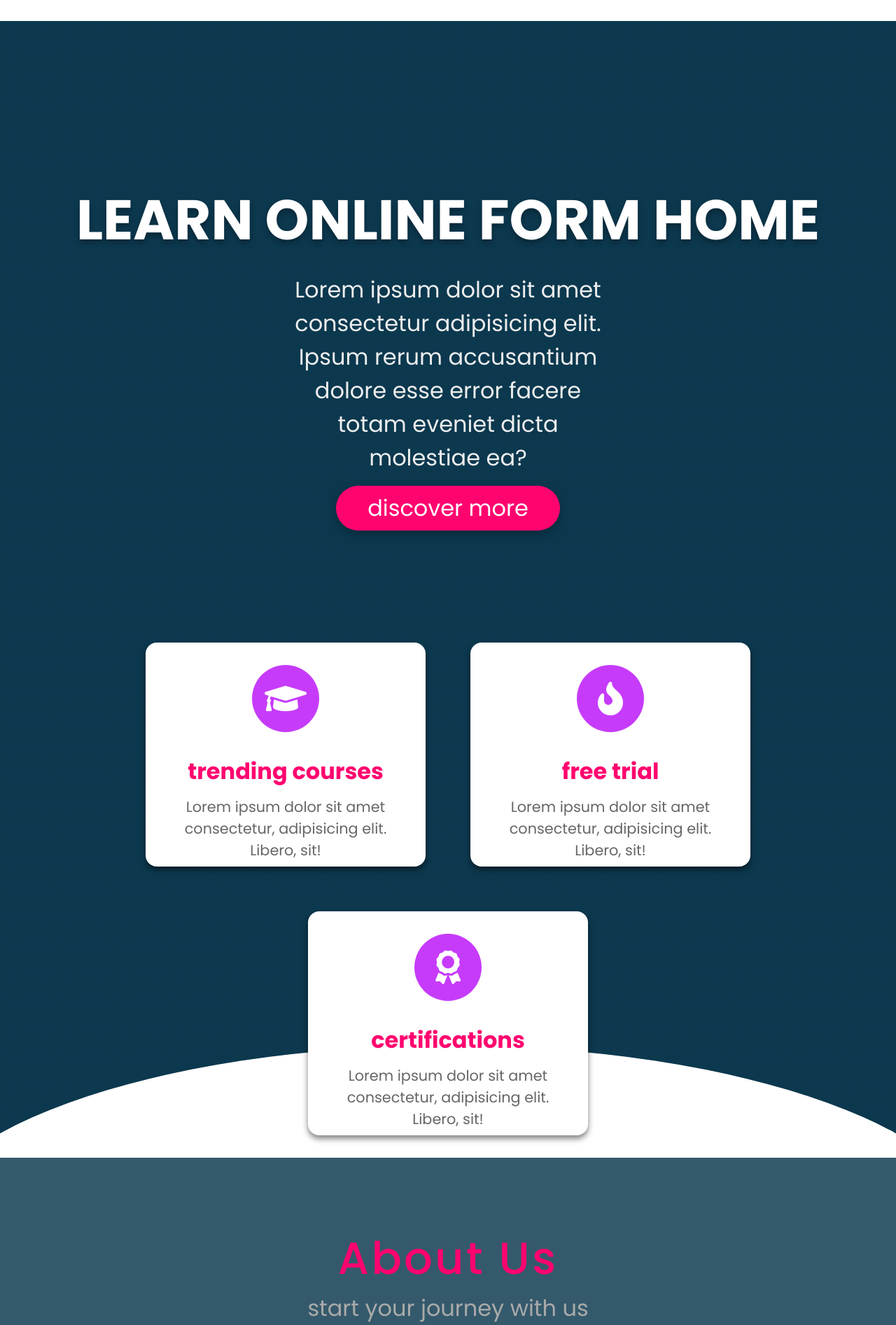
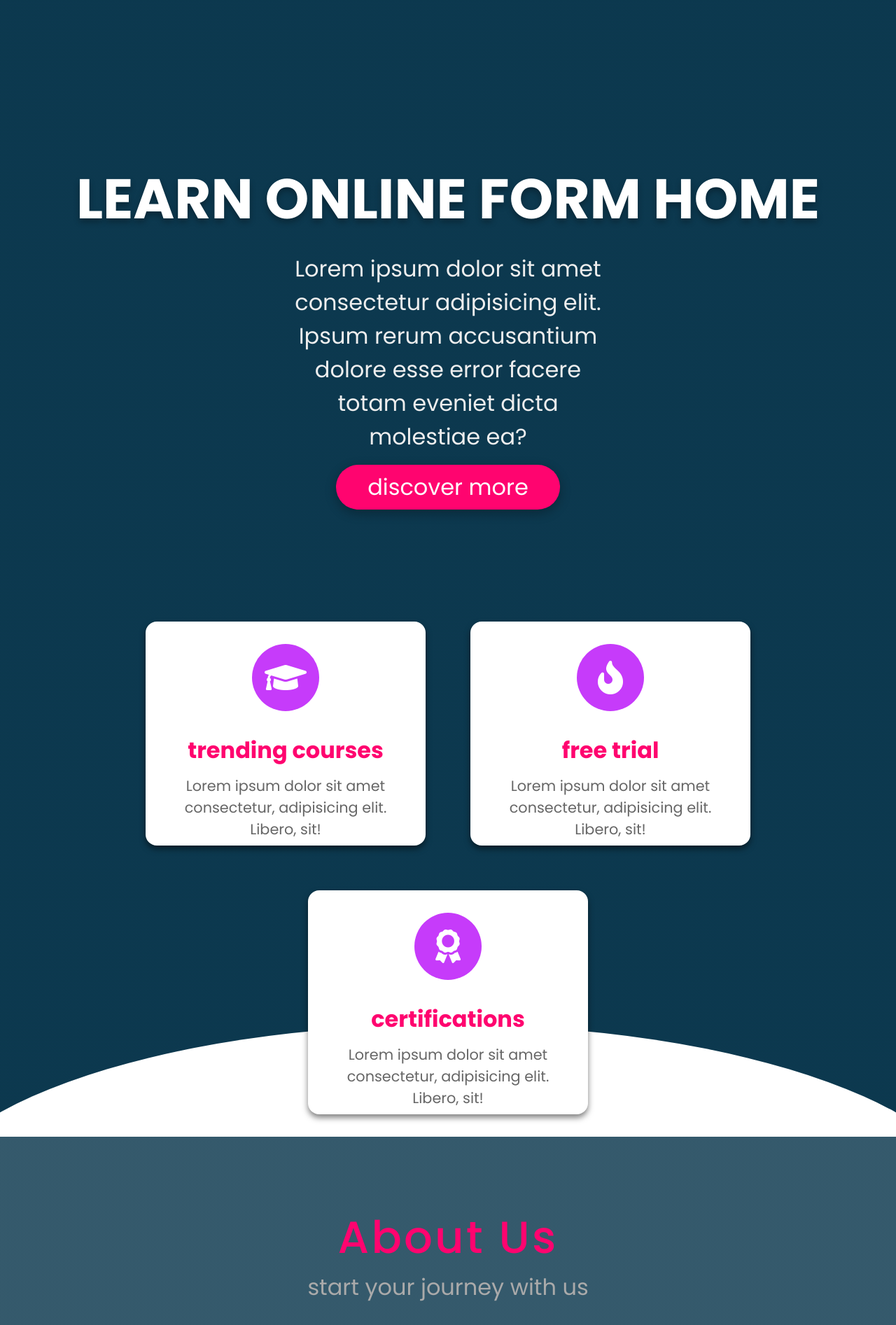
Before and after one commit to devyneX/E-learning, a Flask app: page / in a window 1280 px wide. Shown: the part 70-1963 px from the top of the page at 70% size. Run offline with Flask 2, Linux system fonts and the light colour scheme; parts of the project's set-up code (start-up, migrations or seed data) failed here and were passed over.

Commit message:
changed top margin of body from 100px to 70px

```diff
--- a/website/static/style.css
+++ b/website/static/style.css
@@ -5,7 +5,7 @@
   --violet:#C63BFA;
 }
 .body_content {
-  padding-top: 100px;
+  padding-top: 70px;
 }
 *{
   margin: 0;
```
